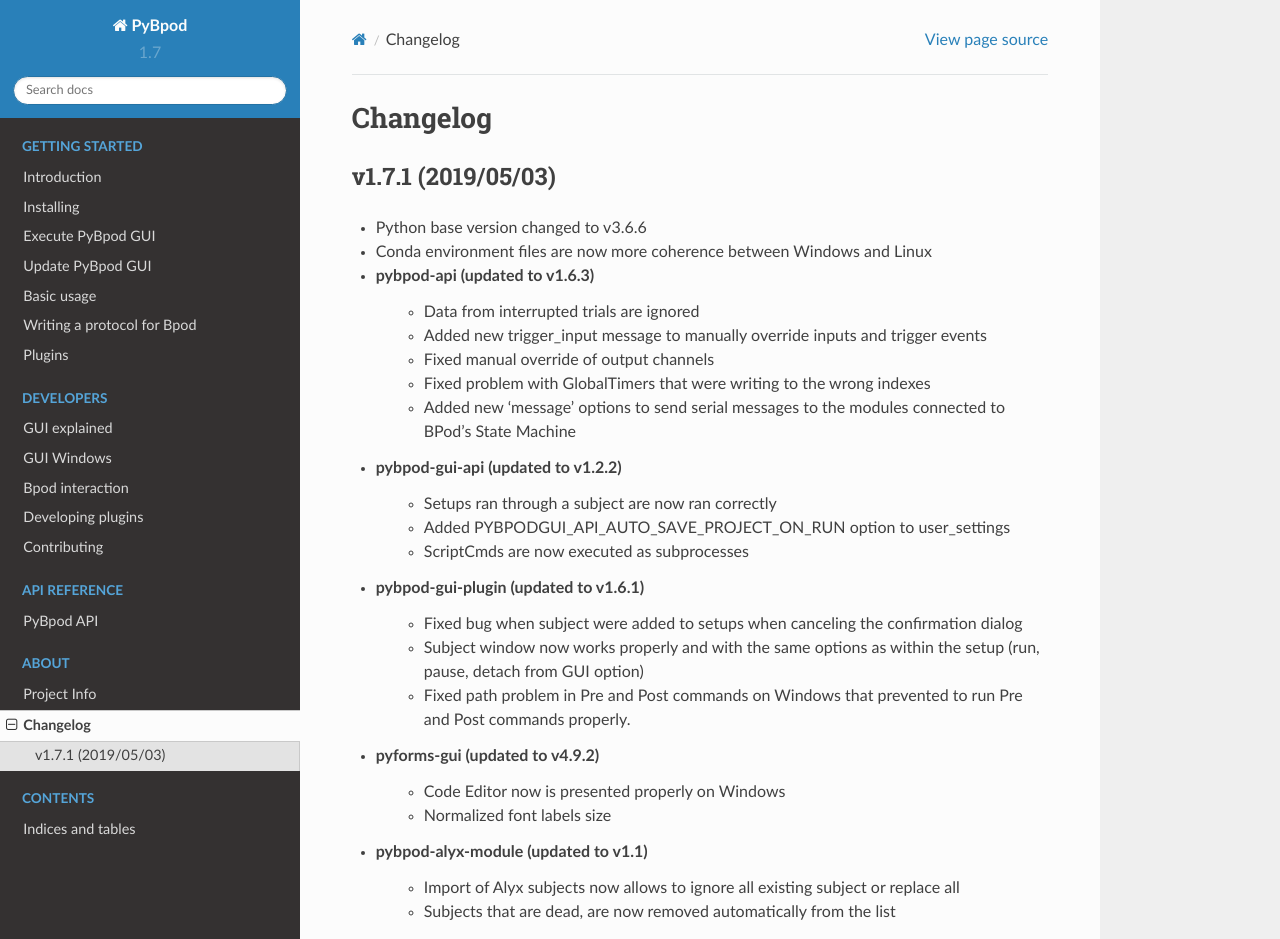
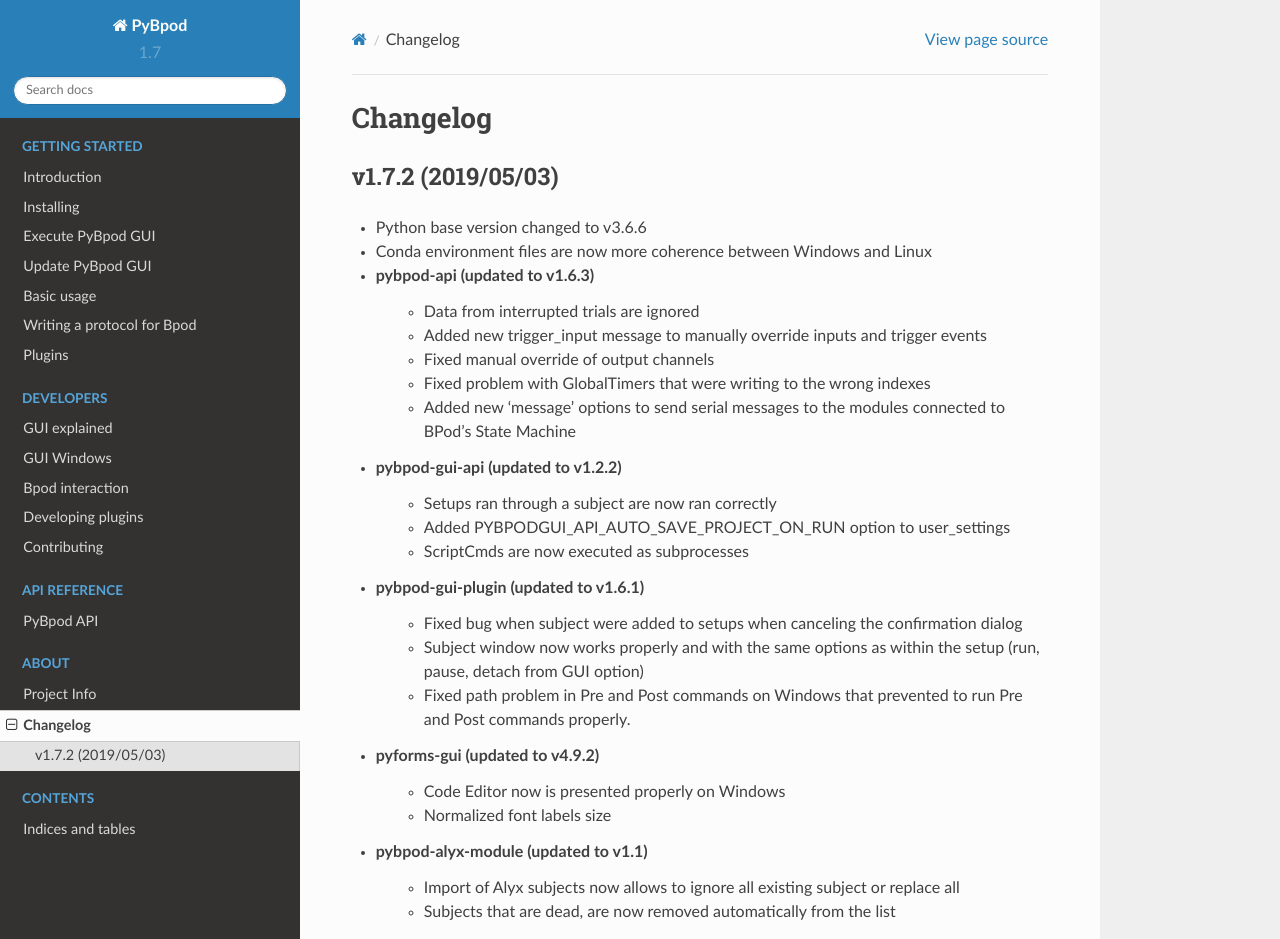
Before and after one commit to pybpod/pybpod, a Sphinx documentation site: the page built from docs/source/about/changelog.rst, in a window 1280 px wide and 1257 px high. Shown: the top 939 px of the window. Built offline with Sphinx 7.4.7 and the Read the Docs theme 2.0.0, drawn with Linux system fonts in a browser that asks for light colours.

Commit message:
Update version

```diff
--- a/CHANGELOG.rst
+++ b/CHANGELOG.rst
@@ -2,7 +2,7 @@
 Changelog
 =========
 
-v1.7.1 (2019/05/03)
+v1.7.2 (2019/05/03)
 -------------------
 - Python base version changed to v3.6.6
 - Conda environment files are now more coherence between Windows and Linux
--- a/docs/source/conf.py
+++ b/docs/source/conf.py
@@ -31,7 +31,7 @@
 # The short X.Y version
 version = '1.7'
 # The full version, including alpha/beta/rc tags.
-release = '1.7.1'
+release = '1.7.2'
 
 
 # -- General configuration ---------------------------------------------------
```
